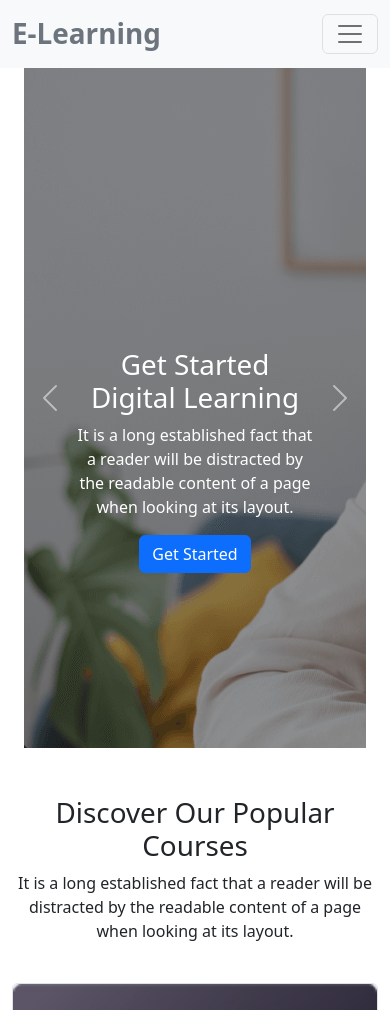
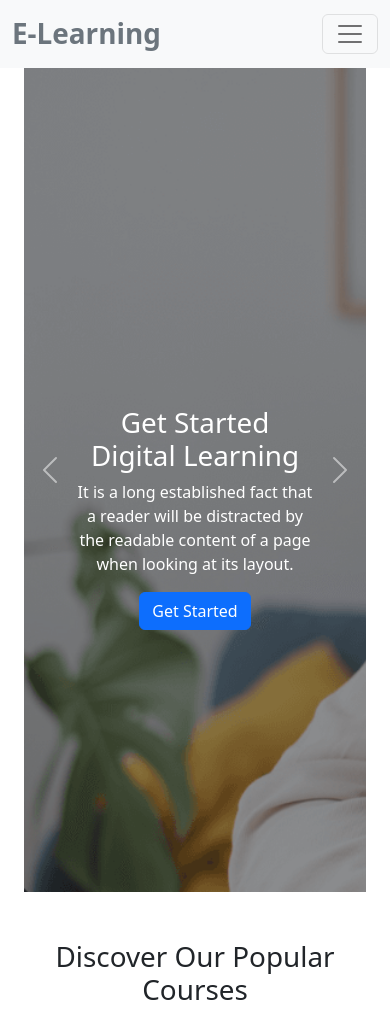
Before and after one commit to Atikul-Islam/e-learning, a plain HTML site: page index.html in a window 390 px wide. Shown: the top 1010 px of the page. Drawn offline with nearby package versions, Linux system fonts and the light colour scheme.

Commit message:
responsiveness fine tuning

```diff
--- a/index.html
+++ b/index.html
@@ -54,7 +54,7 @@
                 <div class="carousel-inner">
                     <div class="carousel-item active bg-dark">
 
-                        <img src="images/cover/cover-1.png" class="opacity-50" alt="...">
+                        <img src="images/cover/cover-1.png" class="cover opacity-50" alt="...">
                         <div class="carousel-caption  text-white">
                             <div>
                                 <h1>Get Started Digital Learning</h1>
--- a/style.css
+++ b/style.css
@@ -1,3 +1,6 @@
 .carousel-caption{
     top: 40%;
 }
+.cover{
+    height: 100vh;
+}
```
